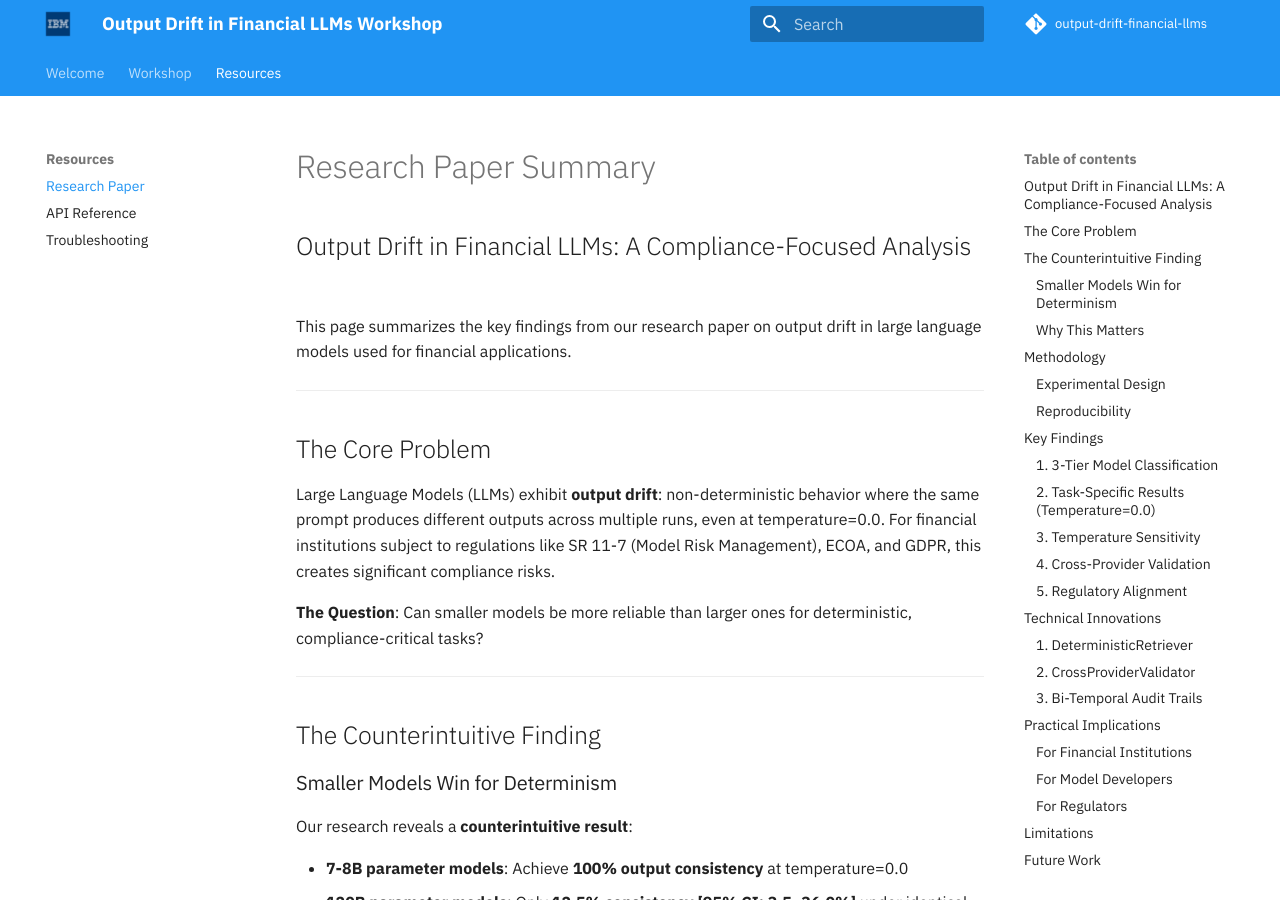
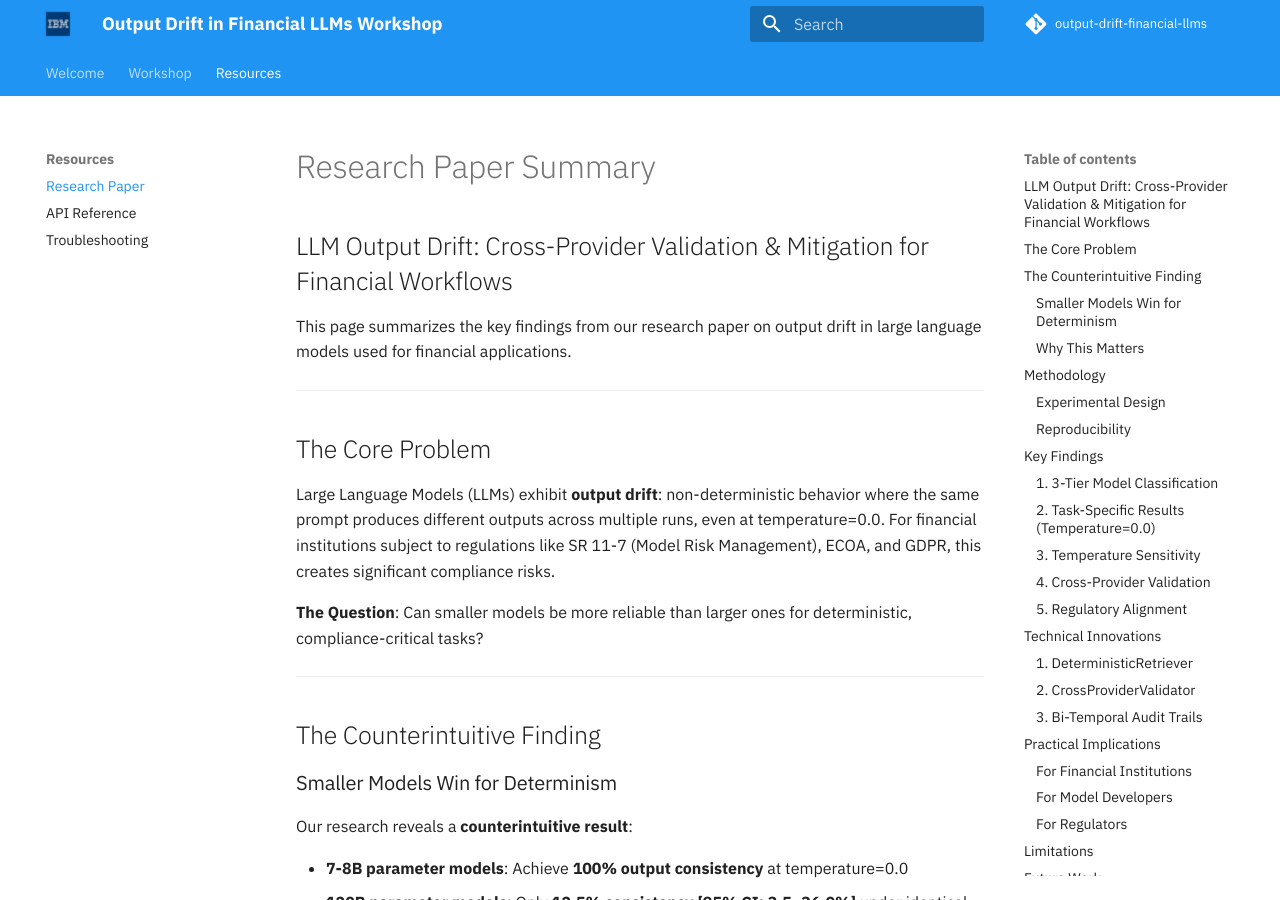
Before and after one commit to ibm-client-engineering/output-drift-financial-llms, an MkDocs documentation site: the page built from docs/resources/paper.md, in a window 1280 px wide and 900 px high. Built offline with MkDocs 1.6.1 and Material for MkDocs 9.7.7, drawn with Linux system fonts in a browser that asks for light colours; comment, search, counter and statistics services are not loaded.

Commit message:
Fix paper.md title

```diff
--- a/docs/resources/paper.md
+++ b/docs/resources/paper.md
@@ -1,6 +1,6 @@
 # Research Paper Summary
 
-## Output Drift in Financial LLMs: A Compliance-Focused Analysis
+## LLM Output Drift: Cross-Provider Validation & Mitigation for Financial Workflows
 
 This page summarizes the key findings from our research paper on output drift in large language models used for financial applications.
 
```
